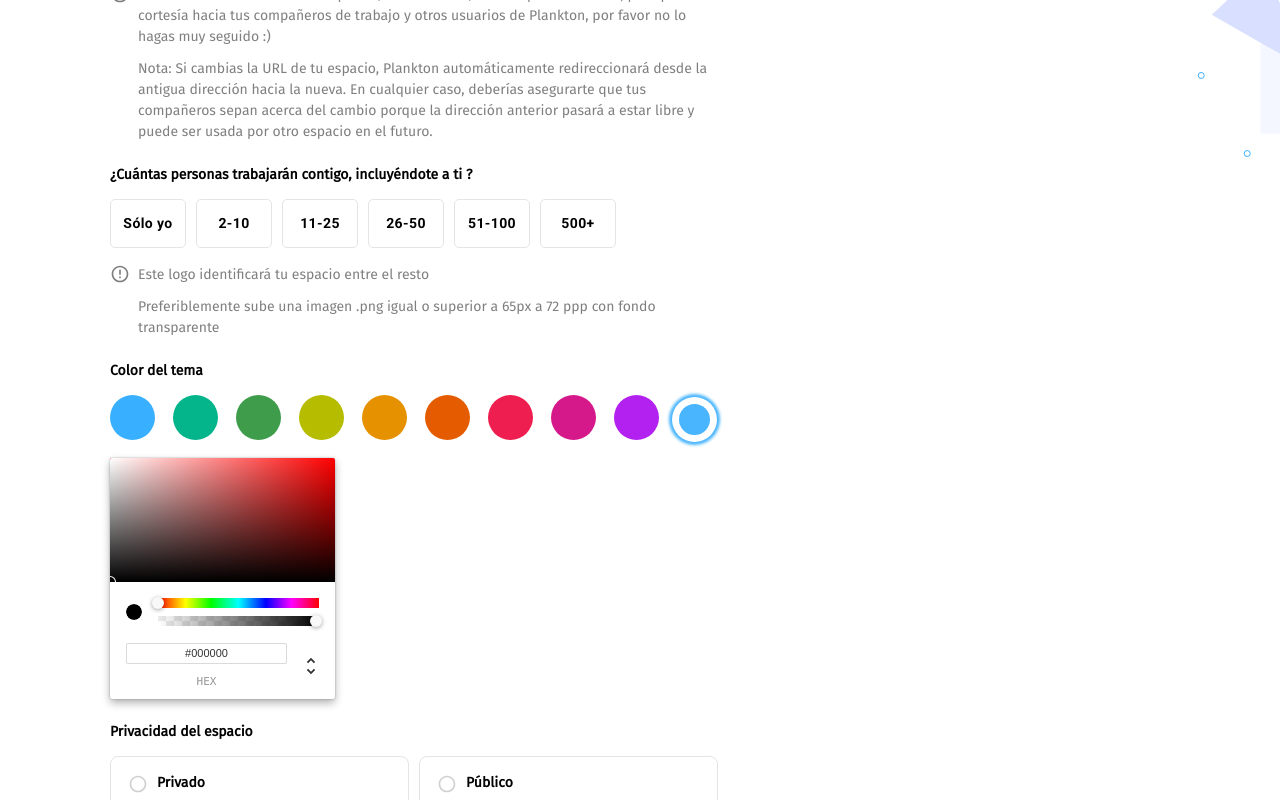
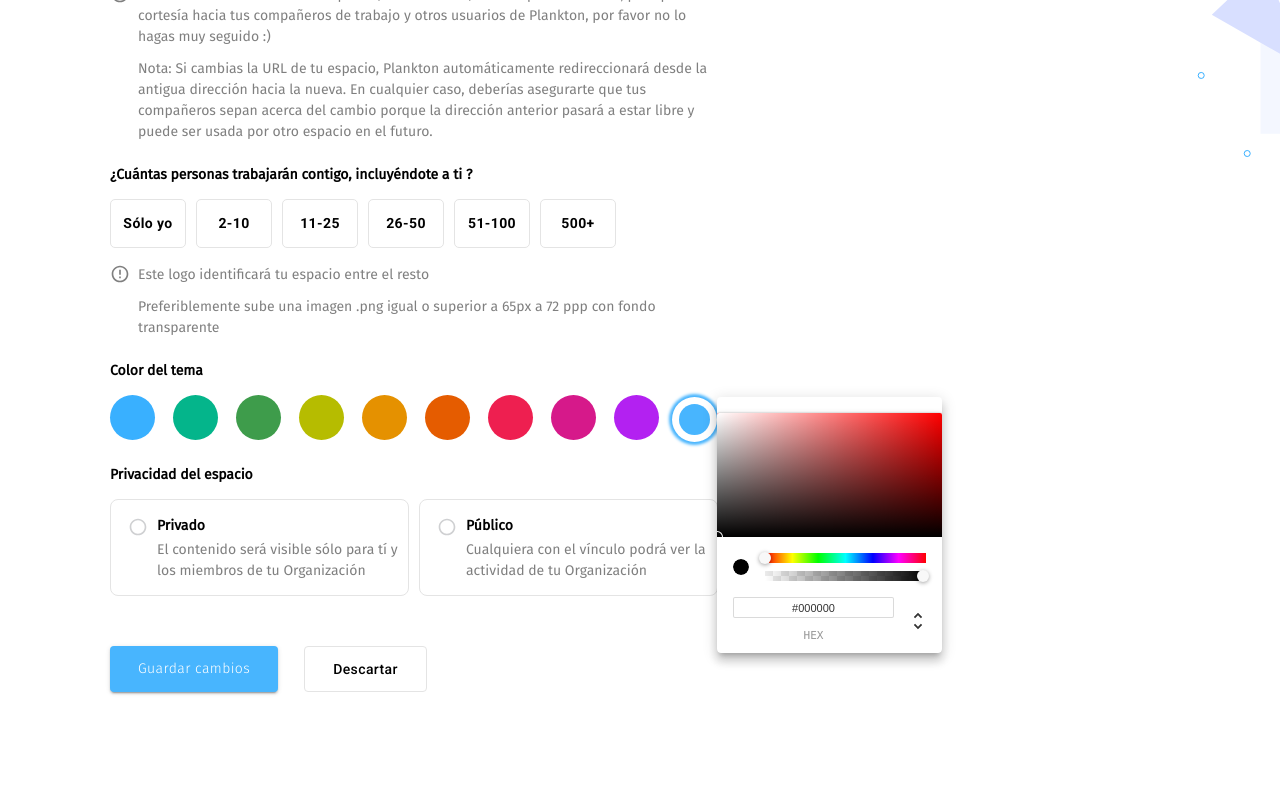
Before and after one commit to Roberto-1998/react-form, a React (Create React App) app: page / in a window 1280 px wide. Both pictures are taken after a click on the element 694 px from the left and 922 px from the top of the page. Shown: the part 503-1303 px from the top of the page. Built offline with nearby package versions, Linux system fonts and the light colour scheme.

Commit message:
Agregado el colorPicker como elemento flotante

```diff
--- a/src/components/Form/Form.js
+++ b/src/components/Form/Form.js
@@ -1,15 +1,33 @@
-import React, { useReducer} from "react";
+import React, { useReducer, useState} from "react";
 import './Form.css'
 
 import {useForm} from 'react-hook-form'
 
 /* MATERIAL UI */
-import {Avatar, Button, ButtonGroup, RadioGroup, FormControl, Radio, useMediaQuery} from '@mui/material'
+import {Avatar, Button, ButtonGroup, RadioGroup, FormControl, Radio, useMediaQuery, Popover} from '@mui/material'
 import { ChromePicker, CirclePicker } from 'react-color';
 import {UnarchiveSharp,ErrorOutlineSharp} from '@mui/icons-material'
 
 
 const Form=(props)=>{
+
+
+    // POPOVER
+    const [anchorEl, setAnchorEl] = useState(null);
+
+    const handleClick = (event) => {
+      setAnchorEl(event.currentTarget);
+    };
+
+    const handleClose = () => {
+      setAnchorEl(null);
+    };
+
+    const open = Boolean(anchorEl);
+    const id = open ? 'simple-popover' : undefined;
+
+// END POPOVER
+
 
     // Función recibida desde App, a traves de la cual se enviará data
     const {updateData}=props
@@ -93,6 +111,14 @@ const Form=(props)=>{
     }
 
 
+// COLOR PICKER FUNCTION
+const handleColorPicker=(e)=>{
+
+    dispatch({type:'SET_COLOR_PICKER_ACTIVE', payload:!isColorPickerActive})
+
+    handleClick(e)
+
+}
 
 // Obtener image, actualizar estado y enviarla a App
    const onImageChange = (event) => {
@@ -135,6 +161,12 @@ const Form=(props)=>{
         updateData('image', null)
 
     }
+
+
+
+
+
+
 
 
     return(
@@ -221,11 +253,27 @@ const Form=(props)=>{
                             <div className="flex-row margin-10 circle-picker" style={{justifyContent:'space-between'}} >
                                     <CirclePicker circleSpacing={18} circleSize={isDesktop ? 45 : 25}   color={color} onChange={updatedColor=>handleColor(updatedColor.hex)} width="100%" colors={['#39b0ff','#04B58B', '#3E9C4B', '#B6BC00', '#E59100','#E55C00' ,'#EE1F50','#D6198A', '#B321F1']}>
                                     </CirclePicker>
-                                    <span className="pickerColor" onClick={()=>dispatch({type:'SET_COLOR_PICKER_ACTIVE', payload:!isColorPickerActive})}>
+                                    <span className="pickerColor" onClick={handleColorPicker}  aria-describedby={id}>
                                         <span></span>
                                     </span>
+
+                                    <Popover
+                                    id={id}
+                                    open={open}
+                                    anchorEl={anchorEl}
+                                    onClose={handleClose}
+                                    anchorOrigin={{
+                                    vertical: 'top',
+                                    horizontal: 'right',
+                                    }}
+                                >
+                                    <ChromePicker className="margin-10 chrome-picker" color={color} onChange={updatedColor=>handleColor(updatedColor.hex)} ></ChromePicker>
+                                     </Popover>
                             </div>
-                            {(isColorPickerActive &&  <ChromePicker className="margin-10 chrome-picker" color={color} onChange={updatedColor=>handleColor(updatedColor.hex)} ></ChromePicker>)}
+
+
+
+
                         </div>
                     </div>
 
```
